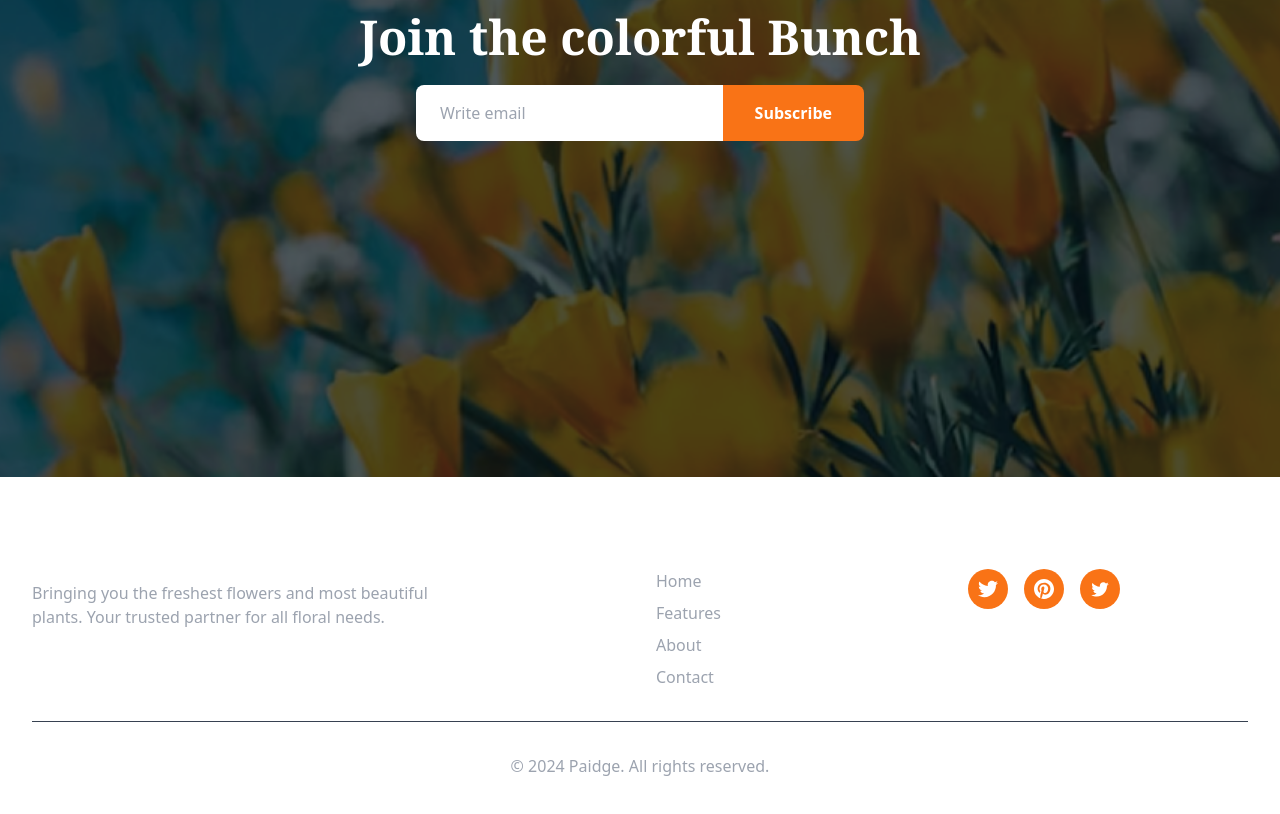
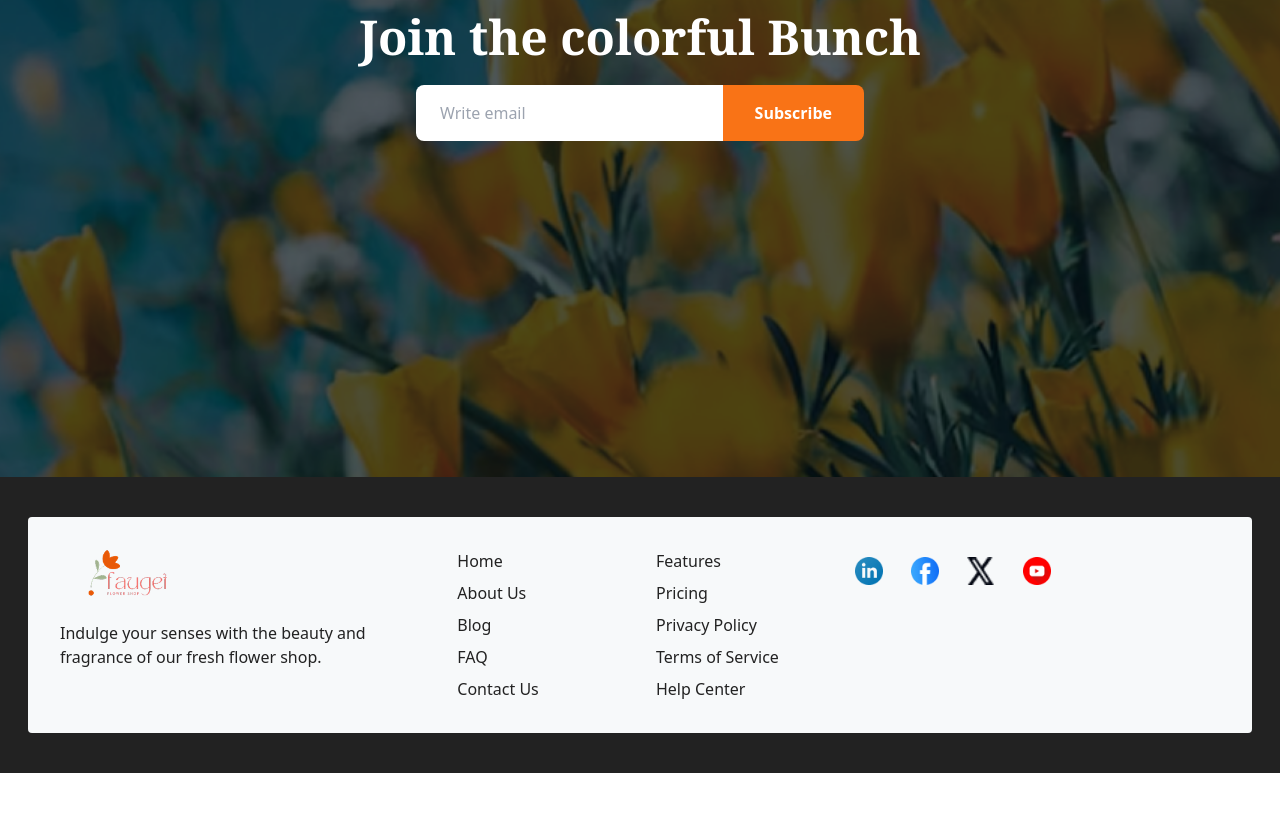
Before and after one commit to rasaleh19/B12A02-responsive-flowers, a plain HTML site: page index.html in a window 1280 px wide. Shown: the part 3903-4717 px from the top of the page. After the commit the page ends 4676 px from the top, so only its background shows below. Drawn offline with nearby package versions, Linux system fonts and the light colour scheme.

Commit message:
Footer Done

```diff
--- a/index.html
+++ b/index.html
@@ -327,97 +327,40 @@
 </section>
 
     <!-- Footer -->
-    <footer class="text-white px-4 lg:px-8 py-12">
-      <div class="max-w-7xl mx-auto">
-        <div class="grid grid-cols-1 md:grid-cols-2 lg:grid-cols-4 gap-8">
-          <!-- Logo & Description -->
-          <div class="col-span-1 lg:col-span-2">
-            <img
-              src="/lovable-uploads/c7c54315-584e-45c8-bcaa-f5f4cfe7ec08.png"
-              alt="Paidge"
-              class="h-10 w-auto mb-4 filter brightness-0 invert"
-            />
-            <p class="text-gray-400 max-w-md">
-              Bringing you the freshest flowers and most beautiful plants. Your
-              trusted partner for all floral needs.
-            </p>
+    <footer class="bg-[#222] text-[#222] py-10 px-7">
+      <div class="bg-[#f7f9fa] rounded w-full max-w-[96vw] mx-auto p-8 grid grid-cols-1 md:grid-cols-2 lg:grid-cols-3 gap-8 items-start">
+        <!-- Left: Logo and Description -->
+        <div class="flex flex-col gap-4">
+          <img src="assets/logo.png" alt="Faugei" class="h-12 w-auto mb-2 object-contain" style="max-width:135px;max-height:48px;" />
+          <p class="text-base text-[#222] max-w-xs">
+            Indulge your senses with the beauty and fragrance of our fresh flower shop.
+          </p>
+        </div>
+        <!-- Middle: Two columns of links -->
+        <div class="grid grid-cols-2 gap-8">
+          <div class="flex flex-col gap-2">
+            <a href="#" class="hover:underline">Home</a>
+            <a href="#" class="hover:underline">About Us</a>
+            <a href="#" class="hover:underline">Blog</a>
+            <a href="#" class="hover:underline">FAQ</a>
+            <a href="#" class="hover:underline">Contact Us</a>
           </div>
-
-          <!-- Quick Links -->
-          <div>
-            <h3 class="text-lg font-semibold mb-4">Quick Links</h3>
-            <ul class="space-y-2">
-              <li>
-                <a
-                  href="#"
-                  class="text-gray-400 hover:text-floral-orange transition-colors"
-                  >Home</a
-                >
-              </li>
-              <li>
-                <a
-                  href="#"
-                  class="text-gray-400 hover:text-floral-orange transition-colors"
-                  >Features</a
-                >
-              </li>
-              <li>
-                <a
-                  href="#"
-                  class="text-gray-400 hover:text-floral-orange transition-colors"
-                  >About</a
-                >
-              </li>
-              <li>
-                <a
-                  href="#"
-                  class="text-gray-400 hover:text-floral-orange transition-colors"
-                  >Contact</a
-                >
-              </li>
-            </ul>
-          </div>
-
-          <!-- Follow Us -->
-          <div>
-            <h3 class="text-lg font-semibold mb-4">Follow Us</h3>
-            <div class="flex space-x-4">
-              <a
-                href="#"
-                class="w-10 h-10 bg-floral-orange rounded-full flex items-center justify-center hover:bg-orange-600 transition-colors"
-              >
-                <svg class="w-5 h-5" fill="currentColor" viewBox="0 0 24 24">
-                  <path
-                    d="M24 4.557c-.883.392-1.832.656-2.828.775 1.017-.609 1.798-1.574 2.165-2.724-.951.564-2.005.974-3.127 1.195-.897-.957-2.178-1.555-3.594-1.555-3.179 0-5.515 2.966-4.797 6.045-4.091-.205-7.719-2.165-10.148-5.144-1.29 2.213-.669 5.108 1.523 6.574-.806-.026-1.566-.247-2.229-.616-.054 2.281 1.581 4.415 3.949 4.89-.693.188-1.452.232-2.224.084.626 1.956 2.444 3.379 4.6 3.419-2.07 1.623-4.678 2.348-7.29 2.04 2.179 1.397 4.768 2.212 7.548 2.212 9.142 0 14.307-7.721 13.995-14.646.962-.695 1.797-1.562 2.457-2.549z"
-                  ></path>
-                </svg>
-              </a>
-              <a
-                href="#"
-                class="w-10 h-10 bg-floral-orange rounded-full flex items-center justify-center hover:bg-orange-600 transition-colors"
-              >
-                <svg class="w-5 h-5" fill="currentColor" viewBox="0 0 24 24">
-                  <path
-                    d="M12.017 0C5.396 0 .029 5.367.029 11.987c0 5.079 3.158 9.417 7.618 11.174-.105-.949-.199-2.403.041-3.439.219-.937 1.406-5.957 1.406-5.957s-.359-.72-.359-1.781c0-1.663.967-2.911 2.168-2.911 1.024 0 1.518.769 1.518 1.688 0 1.029-.653 2.567-.992 3.992-.285 1.193.6 2.165 1.775 2.165 2.128 0 3.768-2.245 3.768-5.487 0-2.861-2.063-4.869-5.008-4.869-3.41 0-5.409 2.562-5.409 5.199 0 1.033.394 2.143.889 2.741.099.12.112.225.085.345-.09.375-.293 1.199-.334 1.363-.053.225-.172.271-.402.165-1.495-.69-2.433-2.878-2.433-4.646 0-3.776 2.748-7.252 7.92-7.252 4.158 0 7.392 2.967 7.392 6.923 0 4.135-2.607 7.462-6.233 7.462-1.214 0-2.357-.629-2.746-1.378l-.748 2.853c-.271 1.043-1.002 2.35-1.492 3.146C9.57 23.812 10.763 24.009 12.017 24.009c6.624 0 11.99-5.367 11.99-11.987C24.007 5.367 18.641.001 12.017.001z"
-                  ></path>
-                </svg>
-              </a>
-              <a
-                href="#"
-                class="w-10 h-10 bg-floral-orange rounded-full flex items-center justify-center hover:bg-orange-600 transition-colors"
-              >
-                <svg class="w-5 h-5" fill="currentColor" viewBox="0 0 24 24">
-                  <path
-                    d="M22.46 6c-.77.35-1.6.58-2.46.69.88-.53 1.56-1.37 1.88-2.38-.83.5-1.75.85-2.72 1.05C18.37 4.5 17.26 4 16 4c-2.35 0-4.27 1.92-4.27 4.29 0 .34.04.67.11.98C8.28 9.09 5.11 7.38 3 4.79c-.37.63-.58 1.37-.58 2.15 0 1.49.75 2.81 1.91 3.56-.71 0-1.37-.2-1.95-.5v.03c0 2.08 1.48 3.82 3.44 4.21a4.22 4.22 0 0 1-1.93.07 4.28 4.28 0 0 0 4 2.98 8.521 8.521 0 0 1-5.33 1.84c-.34 0-.68-.02-1.02-.06C3.44 20.29 5.7 21 8.12 21 16 21 20.33 14.46 20.33 8.79c0-.19 0-.37-.01-.56.84-.6 1.56-1.36 2.14-2.23z"
-                  ></path>
-                </svg>
-              </a>
-            </div>
+          <div class="flex flex-col gap-2">
+            <a href="#" class="hover:underline">Features</a>
+            <a href="#" class="hover:underline">Pricing</a>
+            <a href="#" class="hover:underline">Privacy Policy</a>
+            <a href="#" class="hover:underline">Terms of Service</a>
+            <a href="#" class="hover:underline">Help Center</a>
           </div>
         </div>
-
-        <div class="border-t border-gray-700 mt-8 pt-8 text-center">
-          <p class="text-gray-400">&copy; 2024 Paidge. All rights reserved.</p>
+        <!-- Right: Socials -->
+        <div class="flex flex-col gap-4 items-end lg:items-start">
+          <div class="flex gap-7 mt-2"> <!-- Increased gap from 4 to 7 -->
+            <a href="#" class="inline-block"><img src="assets/icon-linkedin.png" alt="LinkedIn" class="w-7 h-7" /></a>
+            <a href="#" class="inline-block"><img src="assets/icon-facebook.png" alt="Facebook" class="w-7 h-7" /></a>
+            <a href="#" class="inline-block"><img src="assets/icon-twitter.png" alt="Twitter" class="w-7 h-7" /></a>
+            <a href="#" class="inline-block"><img src="assets/icon-youtube.png" alt="YouTube" class="w-7 h-7" /></a>
+          </div>
         </div>
       </div>
     </footer>
```
